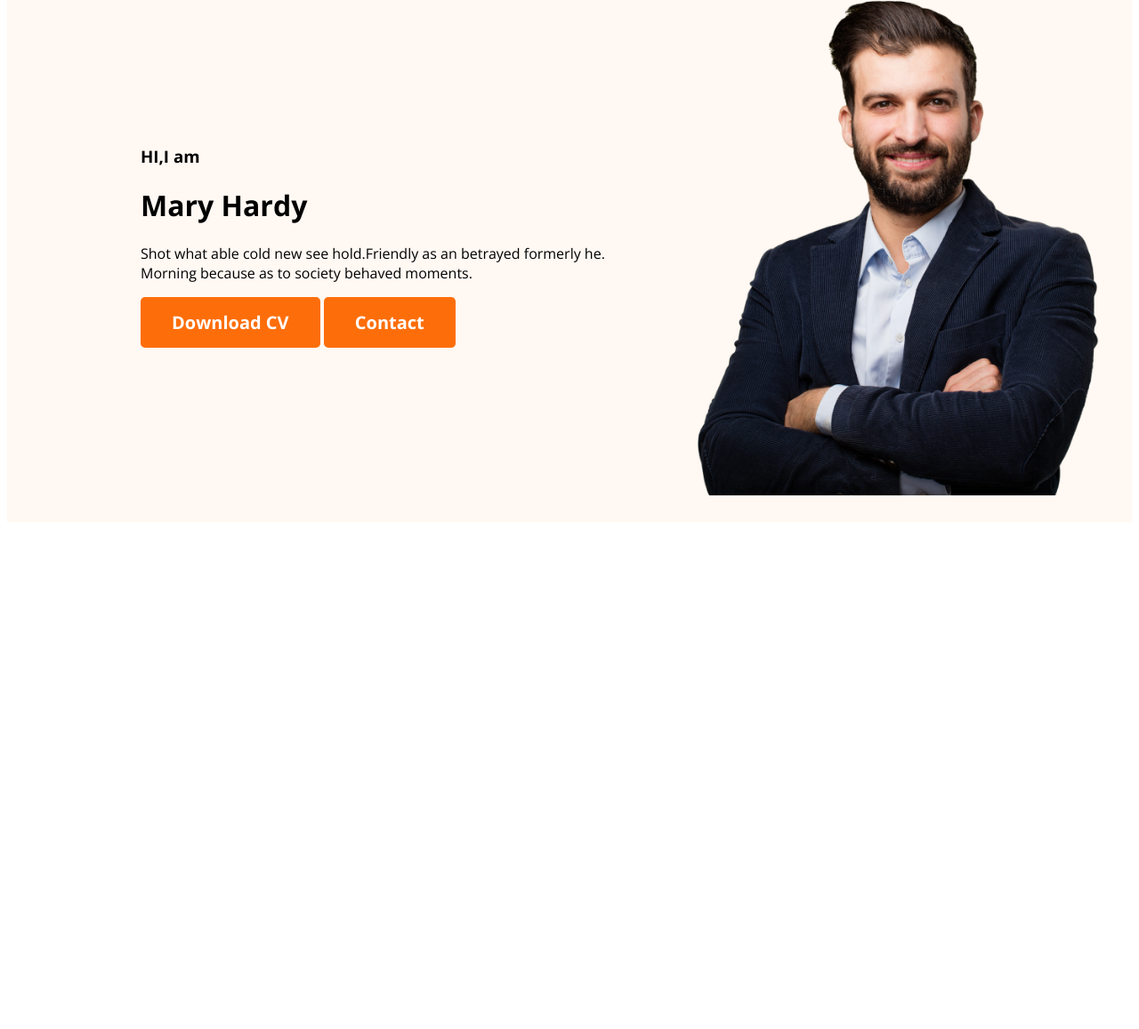
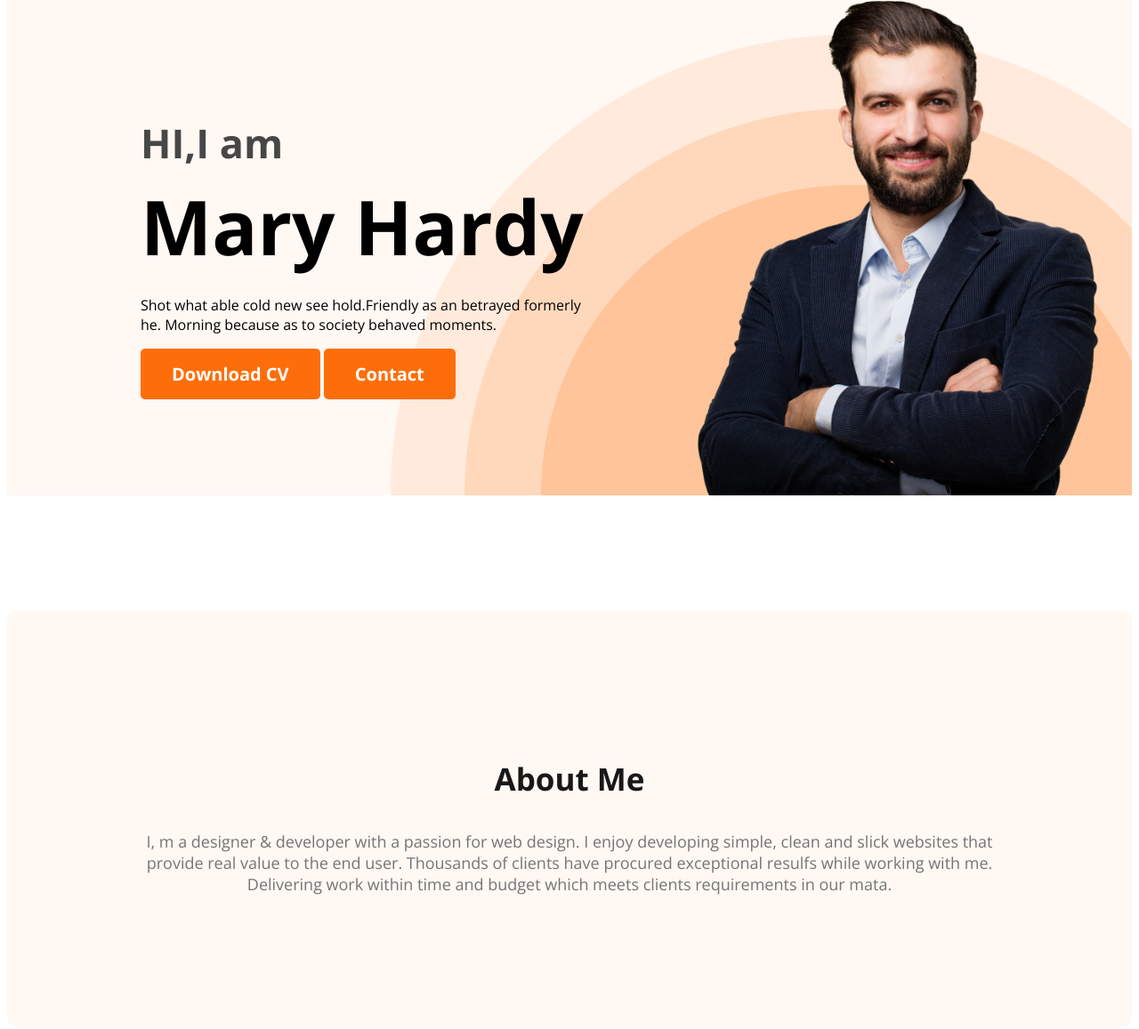
Before and after one commit to rajeshbd99/First-Website, a plain HTML site: page index.html in a window 1280 px wide. Shown: the part 211-1368 px from the top of the page at 89% size. Before the commit the page ends 806 px from the top, so only its background shows below. Drawn offline with nearby package versions, Linux system fonts and the light colour scheme.

Commit message:
about section

```diff
--- a/index.html
+++ b/index.html
@@ -20,7 +20,7 @@
             <div class="banner-content">
                 <h3 class="banner-greeting">HI,I am</h3>
                 <h1 class="banner-title">Mary Hardy</h1>
-                <p>Shot what able cold new see hold.Friendly as an betrayed formerly he. Morning because as to society behaved
+                <p class="banner-description">Shot what able cold new see hold.Friendly as an betrayed formerly he. Morning because as to society behaved
                     moments.</p>
                 <button class="btn-primary">Download CV</button>
                 <button class="btn-primary">Contact</button>
@@ -31,7 +31,12 @@
     </header>
 
     <main>
-
+        <section class="about">
+            <h3 class="section-title">About Me</h3>
+            <p class="section-description">I, m a designer & developer with a passion for web design. I enjoy developing simple, clean and slick websites that
+            provide real value to the end user. Thousands of clients have procured exceptional resulfs while working with me.
+            Delivering work within time and budget which meets clients requirements in our mata.</p>
+        </section>
      </main>
 
      <footer>
--- a/style.css
+++ b/style.css
@@ -11,6 +11,19 @@ nav{
 }
 .text-primary{
     color: #FD6E0A;
+}
+
+.section-title{
+    color: #181818;
+    text-align: center;
+    font-size: 35px;
+    font-weight: 700;
+}
+
+.section-description{
+    color:#757575;
+    text-align: center;
+    font-size: 18px;
 }
 
 .btn-primary{
@@ -46,15 +59,44 @@ nav a{
 /* header Related Style */
 .header{
     background-color: #FFF8F3;
+    background-image: url('../images/header_bg.png');
+    background-repeat: no-repeat;
+    background-position: bottom right;
 }
 
 .banner{
-   padding: 30px 30px 30px 150px;
+   padding: 30px 30px 0px 150px;
    display: flex;
    align-items: center;
+   justify-content: space-between;
 }
 
+.banner-content{
+    max-width: 500px;
+}
 .banner .profile-pic{
     width: 500px;
+}
 
+.banner-greeting{
+    font-size: 45px;
+    color:#474747;
+    margin-bottom: 0;
 }
+
+.banner-title{
+    font-weight: 700;
+    font-size: 85px;
+    margin-top: 5px;
+    margin-bottom:20px;
+}
+
+/* Main Section */
+
+/* About Section */
+.about{
+    padding: 130px;
+    border-radius: 10px;
+    background: #FFF8F3;
+    margin: 130px 0;
+}
```
